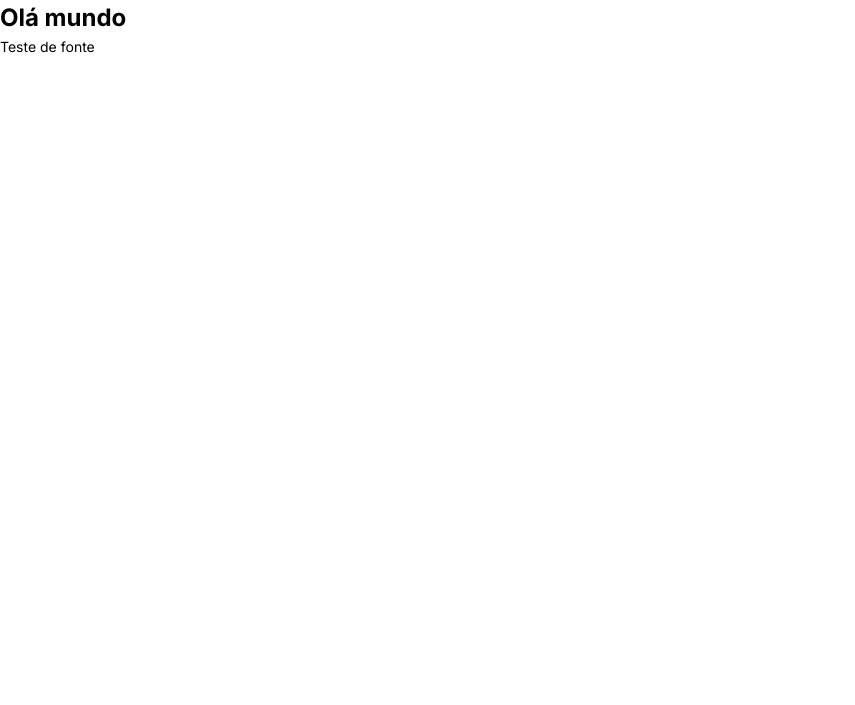
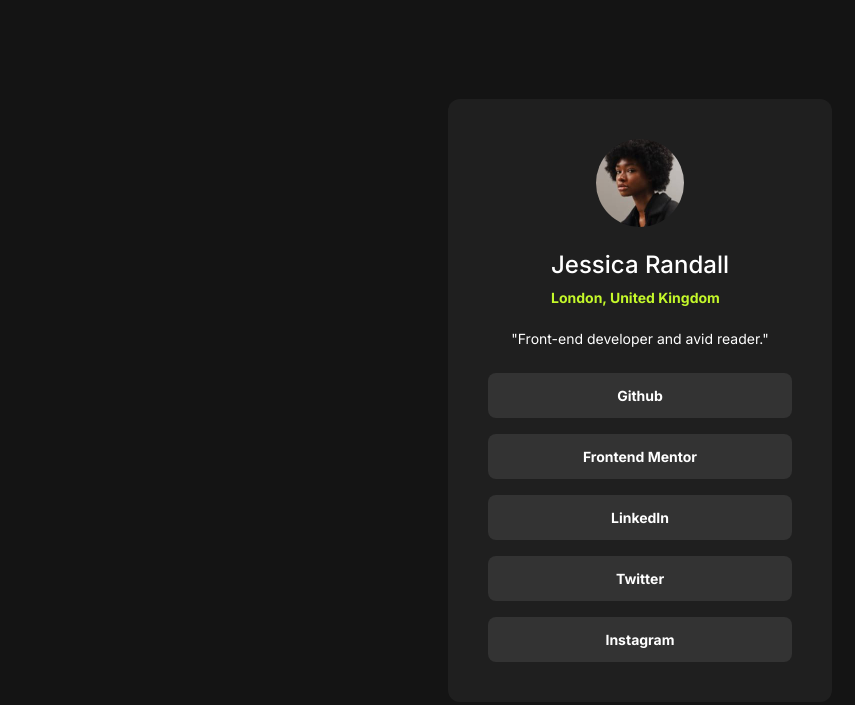
Before and after one commit to EricBrianb12/frontendmentor-projects, a plain HTML site: page perfil-links-sociais/index.html in a window 1280 px wide. Shown: the whole page, without its empty margins (0-855 px from the left). Drawn offline with Linux system fonts and the light colour scheme.

Commit message:
Projeto finalizado

```diff
--- a/perfil-links-sociais/index.html
+++ b/perfil-links-sociais/index.html
@@ -12,8 +12,26 @@
 </head>
 
 <body>
-  <h1>Olá mundo</h1>
-  <p class="p_regular">Teste de fonte</p>
+  <main class="card">
+    <img class="card_avatar" src="./assets/images/avatar-jessica.jpeg" alt="Imagem de uma mulher, cabelos cacheados, usando uma blusa preta, olhando pra camera">
+
+    <div class="card_info">
+      <h1 class="card_title">Jessica Randall</h1>
+      <p class="card_location">London, United Kingdom</p>
+    </div>
+
+    <p class="card_bio">"Front-end developer and avid reader."</p>
+
+    <nav class="card_nav" aria-label="social links">
+      <ul class="card_list">
+        <li><a href="#" rel="noopener noreferrer">Github</a></li>
+        <li><a href="#" rel="noopener noreferrer">Frontend Mentor</a></li>
+        <li><a href="#" rel="noopener noreferrer">LinkedIn</a></li>
+        <li><a href="#" rel="noopener noreferrer">Twitter</a></li>
+        <li><a href="#" rel="noopener noreferrer">Instagram</a></li>
+      </ul>
+    </nav>
+  </main>
 </body>
 
 </html>
--- a/perfil-links-sociais/styles/global.css
+++ b/perfil-links-sociais/styles/global.css
@@ -1,4 +1,6 @@
-* {
+*,
+*::before,
+*::after {
   padding: 0;
   margin: 0;
   box-sizing: border-box;
@@ -14,14 +16,15 @@
   --white: #fff;
 
   /* Tipography */
-  --font-family: "Inter";
-  --title: 700 24px/1.5 var(--font-family), sans-serif;
+  --font-family: "Inter", sans-serif;
+  --title: 500 24px/1.5 var(--font-family), sans-serif;
   --p_regular: normal 14px/1.5 var(--font-family), sans-serif;
   --p_bold: 700 14px/1.5 var(--font-family), sans-serif;
 }
 
 h1 {
   font: var(--title);
+  color: var(--white);
 }
 
 .p_regular {
@@ -31,3 +34,25 @@
 .p_bold {
   font: var(--p_bold);
 }
+
+body {
+  background-color: var(--grey-900);
+  display: flex;
+  justify-content: center;
+  align-items: center;
+  min-height: 100dvh;
+}
+
+@media (max-width: 400px) {
+  body {
+    padding: 24px;
+  }
+
+  .infos {
+    text-align: center;
+  }
+
+  blockquote {
+    text-align: center;
+  }
+}
--- a/perfil-links-sociais/styles/mainPage.css
+++ b/perfil-links-sociais/styles/mainPage.css
@@ -0,0 +1,62 @@
+.card {
+  width: 100%;
+  max-width: 384px;
+  background-color: var(--grey-800);
+  padding: 40px;
+  display: flex;
+  flex-direction: column;
+  align-items: center;
+  border-radius: 12px;
+}
+
+.card_avatar {
+  width: 100%;
+  max-width: 88px;
+  border-radius: 50%;
+}
+
+.card_info {
+  margin-block: 20px;
+
+  .card_title {
+    margin-bottom: 4px;
+  }
+
+  .card_location {
+    color: var(--green);
+    font: var(--p_bold);
+  }
+}
+
+.card_bio {
+  margin-bottom: 24px;
+  color: var(--white);
+  font: var(--p_regular);
+}
+
+.card_nav {
+  width: 100%;
+}
+
+.card_list {
+  list-style: none;
+  display: grid;
+  gap: 16px;
+}
+
+.card_list a {
+  display: block;
+  padding: 12px;
+  background: var(--grey-700);
+  border-radius: 8px;
+  font: var(--p_bold);
+  color: var(--white);
+  text-align: center;
+  text-decoration: none;
+  transition: 0.2s;
+
+  &:hover {
+    background: var(--green);
+    color: var(--grey-900);
+  }
+}
```
